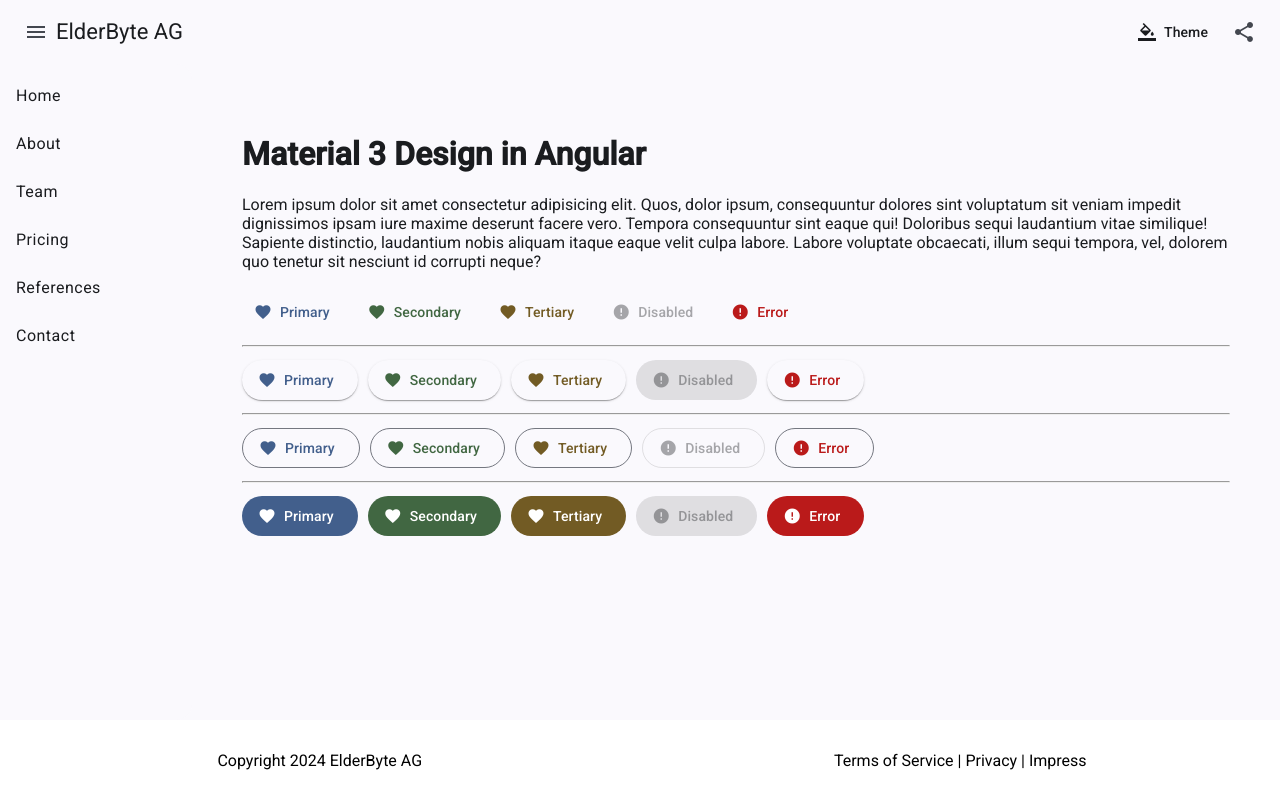
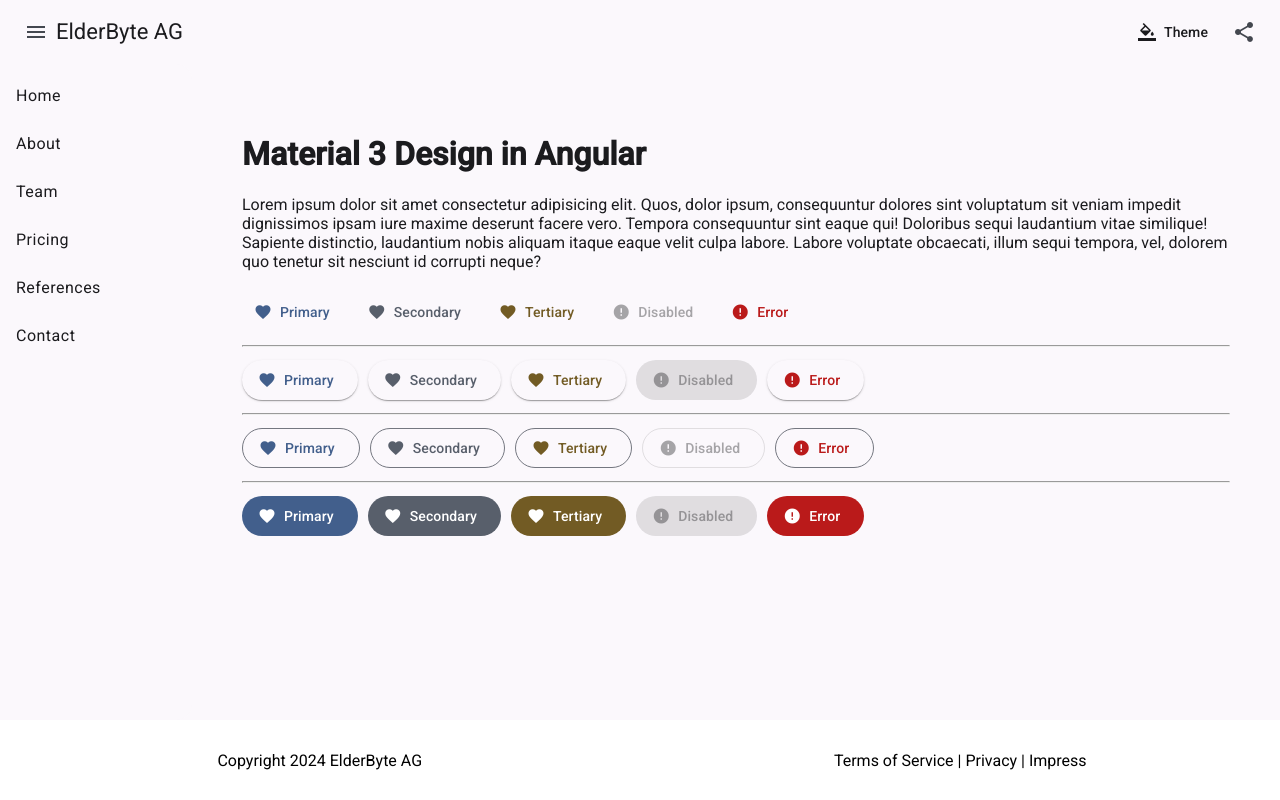
Before and after one commit to joelmueller-2003/ngx-m3-demo-elderbyte, an Angular app: page / in a window 1280 px wide. Built offline with nearby package versions, Linux system fonts and the light colour scheme.

Commit message:
Update m3-theme.scss

```diff
--- a/m3-theme.scss
+++ b/m3-theme.scss
@@ -4,7 +4,7 @@
 @use 'sass:map';
 @use '@angular/material' as mat;
 
-// Note: Color palettes are generated from primary: #002852, secondary: 557C55, tertiary: #BB9F61
+// Note: Color palettes are generated from primary: #002852, secondary: #8B919E, tertiary: #BB9F61, neutral: #919093
 $_palettes: (
   primary: (
     0: #000000,
@@ -26,20 +26,20 @@ $_palettes: (
   ),
   secondary: (
     0: #000000,
-    10: #002106,
-    20: #123818,
-    25: #1e4322,
-    30: #2a4f2c,
-    35: #355b37,
-    40: #416742,
-    50: #598059,
-    60: #729b71,
-    70: #8cb68a,
-    80: #a7d1a4,
-    90: #c2eebf,
-    95: #d0fccc,
-    98: #ebffe6,
-    99: #f6fff1,
+    10: #161c26,
+    20: #2a313b,
+    25: #353c47,
+    30: #414752,
+    35: #4c535e,
+    40: #585f6b,
+    50: #717784,
+    60: #8b919e,
+    70: #a5abb9,
+    80: #c1c6d4,
+    90: #dde2f1,
+    95: #ebf1ff,
+    98: #f9f9ff,
+    99: #fdfbff,
     100: #ffffff,
   ),
   tertiary: (
@@ -62,31 +62,31 @@ $_palettes: (
   ),
   neutral: (
     0: #000000,
-    10: #1a1c1f,
-    20: #2f3034,
-    25: #3a3b3f,
-    30: #46474a,
-    35: #515256,
-    40: #5d5e62,
-    50: #76777b,
-    60: #909094,
-    70: #ababaf,
-    80: #c6c6ca,
-    90: #e3e2e6,
-    95: #f1f0f4,
-    98: #faf9fd,
-    99: #fdfbff,
+    4: #0b0b0c,
+    6: #101012,
+    10: #1b1b1e,
+    12: #1f1f22,
+    17: #2a2a2d,
+    20: #303033,
+    22: #343437,
+    24: #39393c,
+    25: #3b3b3e,
+    30: #464649,
+    35: #525255,
+    40: #5e5e61,
+    50: #777779,
+    60: #919093,
+    70: #acabae,
+    80: #c7c6c9,
+    87: #dbdadd,
+    90: #e4e2e5,
+    92: #eae8eb,
+    94: #efedf0,
+    95: #f2f0f3,
+    96: #f5f3f6,
+    98: #fbf8fc,
+    99: #fefbff,
     100: #ffffff,
-    4: #0d0e11,
-    6: #121316,
-    12: #1e2023,
-    17: #292a2d,
-    22: #343538,
-    24: #38393c,
-    87: #dad9de,
-    92: #e8e7ec,
-    94: #eeedf1,
-    96: #f4f3f7,
   ),
   neutral-variant: (
     0: #000000,
```
